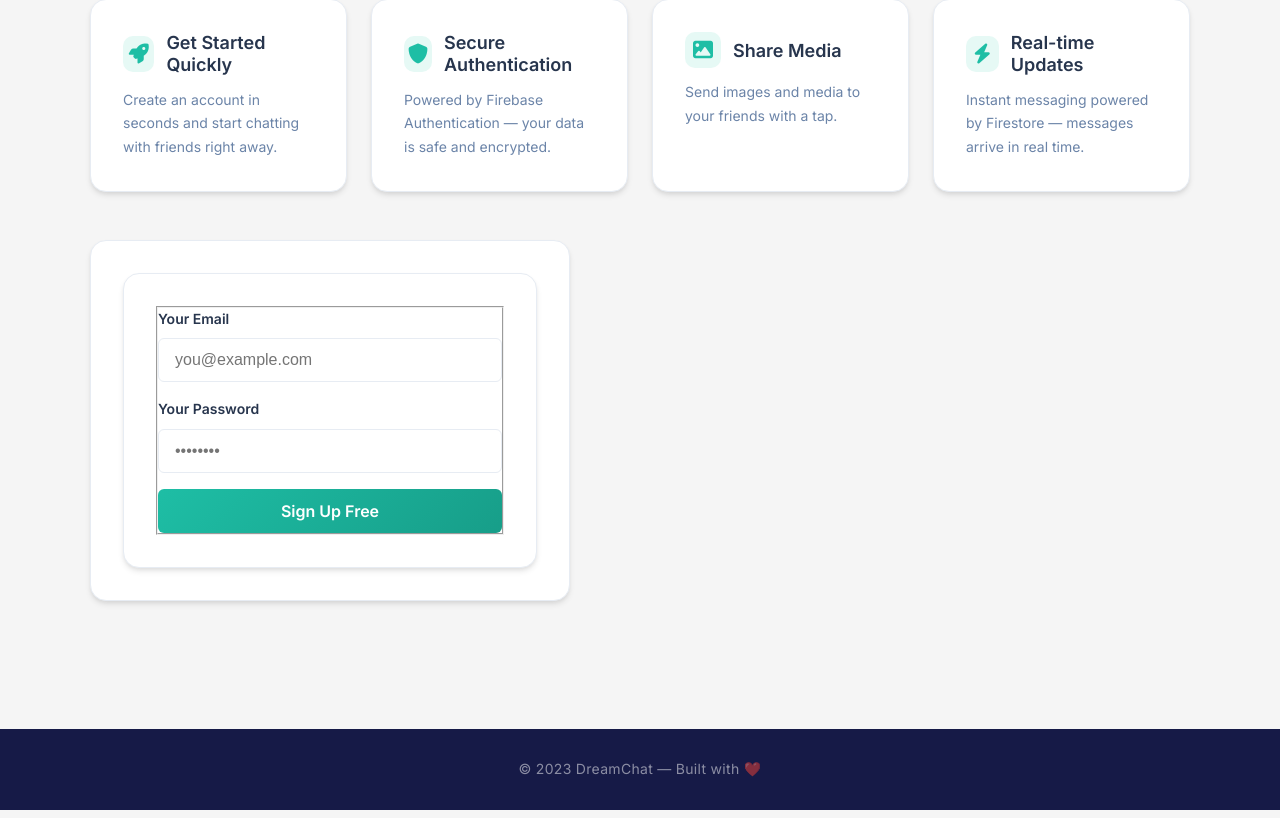
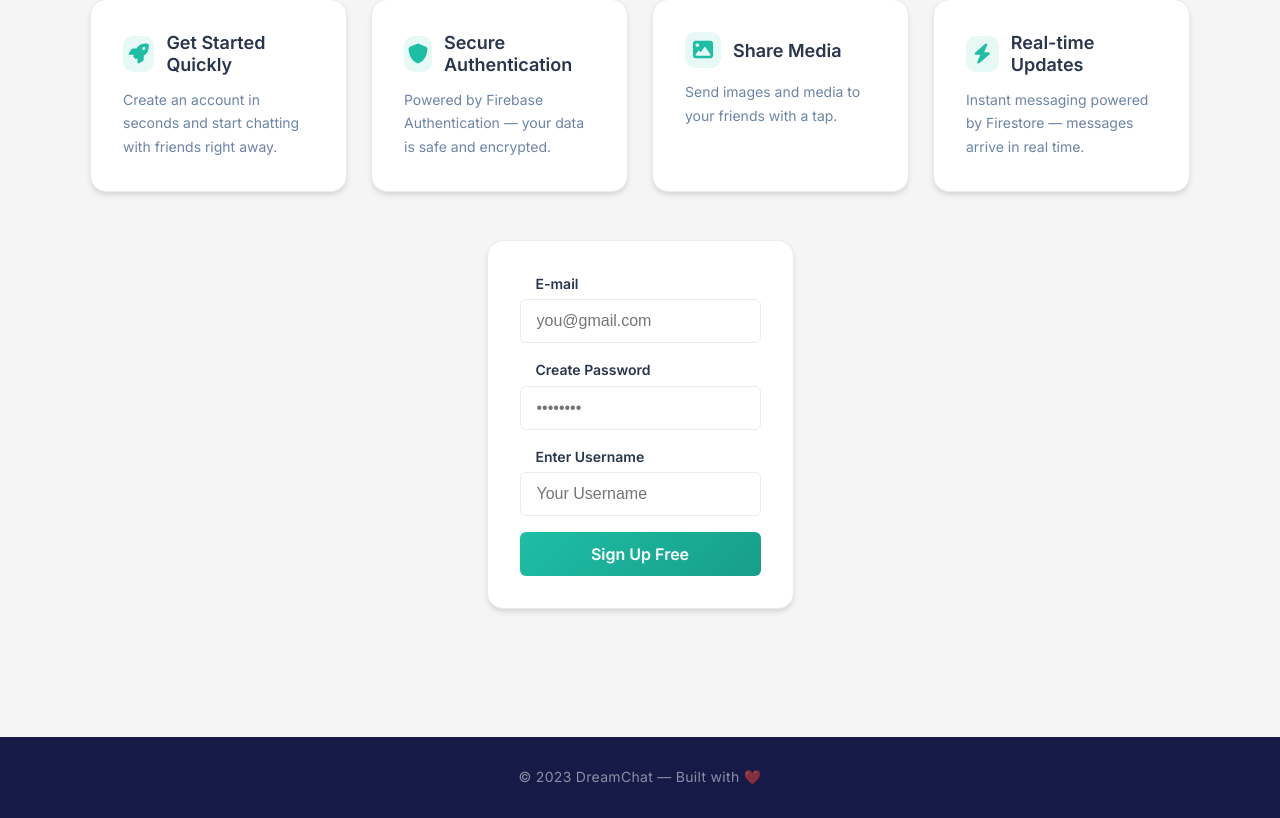
Before and after one commit to Rudolfkt/dreamchat, a React (Create React App) app: page / in a window 1280 px wide. Shown: the part 781-1599 px from the top of the page. Built offline with nearby package versions, Linux system fonts and the light colour scheme.

Commit message:
signup form style update

```diff
--- a/src/Pages/Home/home.css
+++ b/src/Pages/Home/home.css
@@ -175,6 +175,8 @@
   border: 1px solid var(--color-border);
   max-width: 480px;
   margin: 0 auto;
+  display: grid;
+  grid-template-columns: repeat(auto-fit, minmax(240px, 1fr));
 }
 
 .pure-form label {
@@ -182,7 +184,8 @@
   font-size: var(--font-size-sm);
   font-weight: 600;
   color: var(--color-text);
-  margin-bottom: var(--space-2);
+  margin-bottom: var(--space-1);
+  margin-left: var(--space-4);
 }
 
 .pure-form input[type] {
@@ -199,7 +202,7 @@
 
 .pure-form input[type]:focus {
   border-color: var(--color-primary);
-  box-shadow: 0 0 0 3px rgba(30, 190, 165, 0.15);
+  box-shadow: 0 0 0 3px rgba(54, 173, 157, 0.15);
 }
 
 .pure-button {
@@ -218,6 +221,12 @@
 .pure-button:hover {
   opacity: 0.9;
   transform: translateY(-1px);
+}
+
+.pure-form.pure-form-stacked > div:hover {
+    transform: translateY(-4px);
+  box-shadow: var(--shadow-lg);
+  border-color: var(--color-primary);
 }
 
 /* Hide the old layout helper classes */
--- a/src/Pages/Home/home.js
+++ b/src/Pages/Home/home.js
@@ -63,21 +63,24 @@ export default function HomePage() {
 
                     {/* Quick Sign-up Form */}
                     <div className="Appfeatures" style={{ justifyContent: 'center' }}>
-                        <div style={{ maxWidth: 480, width: '100%' }}>
+
                             <form className="pure-form pure-form-stacked">
-                                <fieldset>
-                                    <label htmlFor="email">Your Email</label>
-                                    <input id="email" type="email" placeholder="you@example.com" />
 
-                                    <label htmlFor="password">Your Password</label>
+                                    <label htmlFor="email">E-mail</label>
+                                    <input id="email" type="email" placeholder="you@gmail.com" />
+
+                                    <label htmlFor="password">Create Password</label>
                                     <input id="password" type="password" placeholder="••••••••" />
+
+                                    <label htmlFor="username">Enter Username</label>
+                                    <input id="username" type="text" placeholder="Your Username" />
 
                                     <button type="submit" className="pure-button">
                                         Sign Up Free
                                     </button>
-                                </fieldset>
+
                             </form>
-                        </div>
+
                     </div>
                 </div>
             </section>
--- a/src/Pages/Signup/signup.js
+++ b/src/Pages/Signup/signup.js
@@ -56,7 +56,7 @@ export default function Signup() {
     return (
         <div className="signup-page">
             <div className="signup-header">
-                <h1>Create Your Account</h1>
+                <h1>Create New Account</h1>
                 <Link to="/" className="home-btn">
                     <i className="fa fa-home" /> DreamChat
                 </Link>
```
